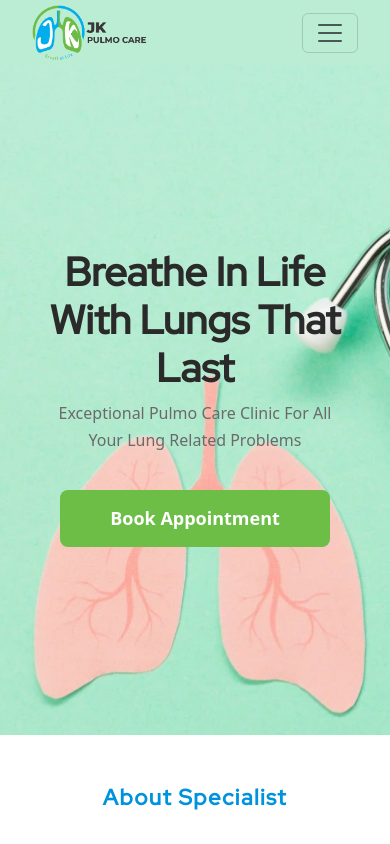
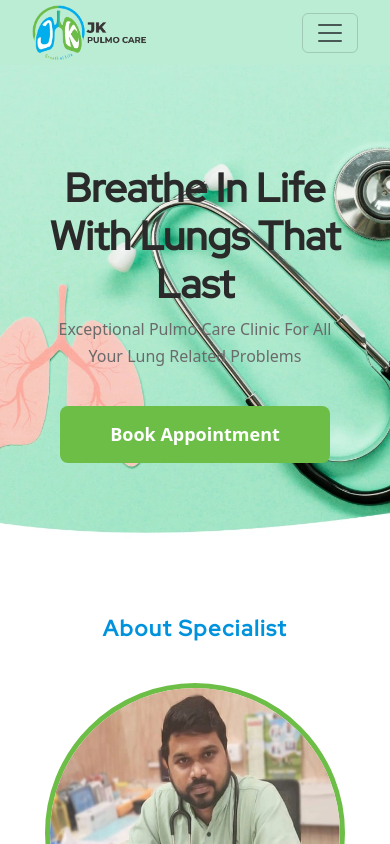
Before and after one commit to 1sh4sk/drjkpulmo, a React (Create React App) app: page / in a window 390 px wide. Shown: the top 844 px of the page. Built offline with nearby package versions, Linux system fonts and the light colour scheme.

Commit message:
adjusted mobile landing image

```diff
--- a/public/styles.css
+++ b/public/styles.css
@@ -212,10 +212,6 @@ hr{
     color: #2a2a2a;
     margin: 40px 20px 0 20px;
 }
-
-/* .education-items{
-    font-weight: 100;
-} */
 
 .aoe-container{
     display: flex;
@@ -503,12 +499,29 @@ hr{
 
     /* landing page start  */
 
+    /* .landing-page{
+        width: 100vw;
+        height: 800px;
+        background-image: url("./images/landing-img.webp");
+        background-repeat: no-repeat;
+        background-size: 1706px auto;
+        background-position-y: -80px;
+        text-transform: capitalize;
+        display: flex;
+        align-items: center;
+        padding-left: 90px;
+        padding-bottom: 70px;
+        margin: 0;
+        margin-top: -20px;
+    } */
+
     .landing-page{
+        height: 60vh;
         padding: 0 30px;
+        background-size: cover;
         margin-top: -40px;
         margin-bottom: 50px;
-        height: 80vh;
-        background-position: -720px -100px;
+        background-position: -440px 0;
         text-align: center;
 
     }
```
